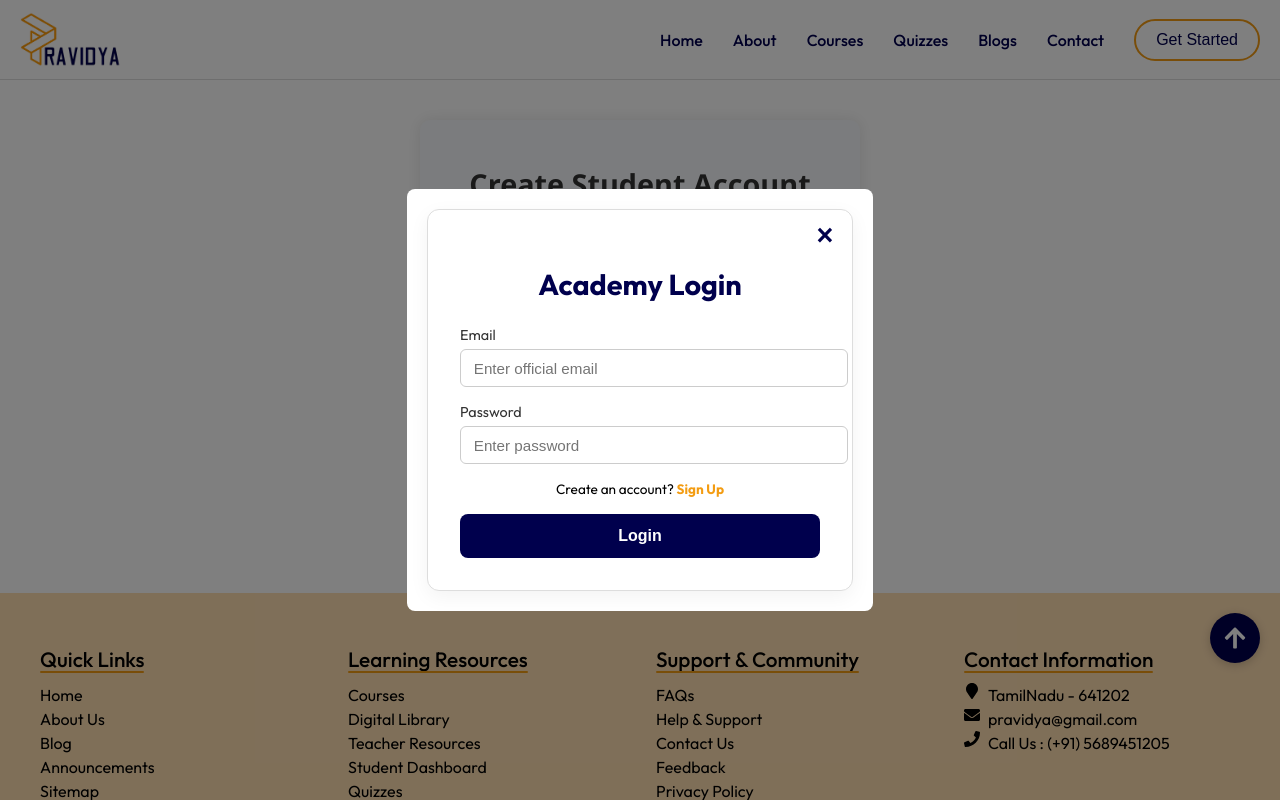
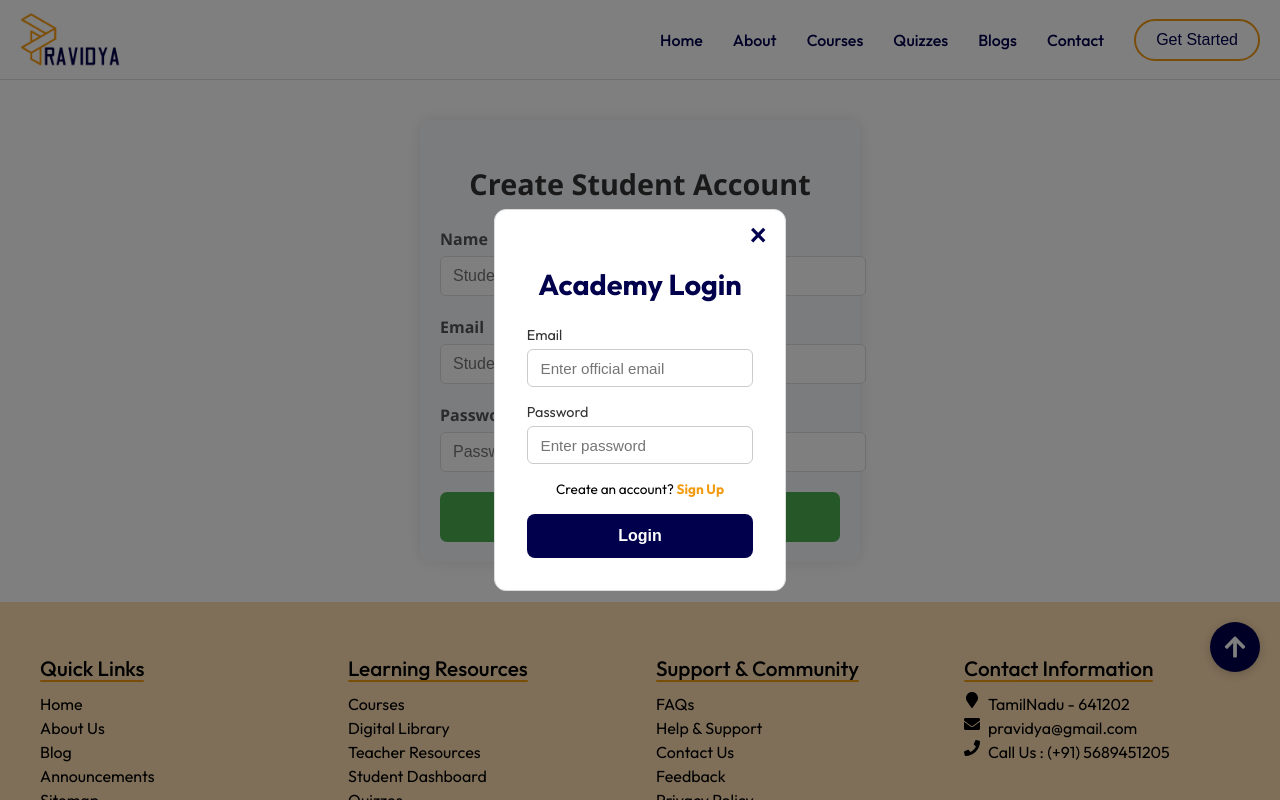
Before and after one commit to Abhishekkunwar77/Pravidya, a React (Vite) app in the folder frontend/: page /create-student-account in a window 1280 px wide. Both pictures are taken after a click on the button "Get Started". Shown: the top 800 px of the page. Built offline with nearby package versions, Linux system fonts and the light colour scheme; no server answers.

Commit message:
updated form

```diff
--- a/frontend/src/Components/CollegeAuthForm.jsx
+++ b/frontend/src/Components/CollegeAuthForm.jsx
@@ -11,7 +11,7 @@ const CollegeAuthForm = ({ onClose }) => {
   const [loading, setLoading] = useState(false);
   const navigate = useNavigate();
 
-const BASE_URL = import.meta.env.VITE_API_BASE_URL || 'http://localhost:5000';
+  const BASE_URL = import.meta.env.VITE_API_BASE_URL || 'http://localhost:5000';
 
   const handleSubmit = async (e) => {
     e.preventDefault();
@@ -49,7 +49,6 @@ const BASE_URL = import.meta.env.VITE_API_BASE_URL || 'http://localhost:5000';
         onClose();
 
         if (state === 'login') {
-          // Redirect to student account creation page after login
           navigate('/teacher-dashboard');
         }
       } else {
@@ -66,17 +65,17 @@ const BASE_URL = import.meta.env.VITE_API_BASE_URL || 'http://localhost:5000';
   };
 
   return (
-    <form className="college-auth-form" onSubmit={handleSubmit}>
-      <button type="button" className="close-popup" onClick={onClose}>
+    <form className="caf-college-auth-form" onSubmit={handleSubmit}>
+      <button type="button" className="caf-close-popup" onClick={onClose}>
         &times;
       </button>
 
-      <h2 className="form-title">
+      <h2 className="caf-form-title">
         {state === 'login' ? 'Academy Login' : 'Academy Sign Up'}
       </h2>
 
       {state === 'register' && (
-        <div className="form-group">
+        <div className="caf-form-group">
           <label>Name</label>
           <input
             type="text"
@@ -89,7 +88,7 @@ const BASE_URL = import.meta.env.VITE_API_BASE_URL || 'http://localhost:5000';
         </div>
       )}
 
-      <div className="form-group">
+      <div className="caf-form-group">
         <label>Email</label>
         <input
           type="email"
@@ -101,7 +100,7 @@ const BASE_URL = import.meta.env.VITE_API_BASE_URL || 'http://localhost:5000';
         />
       </div>
 
-      <div className="form-group">
+      <div className="caf-form-group">
         <label>Password</label>
         <input
           type="password"
@@ -113,7 +112,7 @@ const BASE_URL = import.meta.env.VITE_API_BASE_URL || 'http://localhost:5000';
         />
       </div>
 
-      <p className="toggle-text">
+      <p className="caf-toggle-text">
         {state === 'register' ? (
           <>
             Already have an account?{' '}
@@ -129,7 +128,7 @@ const BASE_URL = import.meta.env.VITE_API_BASE_URL || 'http://localhost:5000';
         )}
       </p>
 
-      <button type="submit" className="submit-btn" disabled={loading}>
+      <button type="submit" className="caf-submit-btn" disabled={loading}>
         {loading
           ? state === 'login'
             ? 'Logging in...'
--- a/frontend/src/Components/Navbar.jsx
+++ b/frontend/src/Components/Navbar.jsx
@@ -95,7 +95,7 @@ const Navbar = () => {
         </div>
 
         <button
-          className={`menu-toggle ${open ? 'open' : ''}`}
+          className={`navbar-menu-toggle ${open ? 'open' : ''}`}
           onClick={() => setOpen(!open)}
           aria-label="Menu"
           aria-expanded={open}
@@ -107,9 +107,9 @@ const Navbar = () => {
       </div>
 
       {authPopup && (
-        <div className="auth-popup-overlay" onClick={() => setAuthPopup(false)}>
+        <div className="navbar-auth-popup-overlay" onClick={() => setAuthPopup(false)}>
           <div
-            className="auth-popup-content"
+            className="navbar-auth-popup-content"
             onClick={(e) => e.stopPropagation()}
           >
             <CollegeAuthForm onClose={() => setAuthPopup(false)} />
--- a/frontend/src/Styles/CollegeAuthForm.css
+++ b/frontend/src/Styles/CollegeAuthForm.css
@@ -1,42 +1,54 @@
-.college-auth-wrapper {
+/* Wrapper for the overlay */
+.caf-college-auth-wrapper {
+  position: fixed;
+  top: 0;
+  left: 0;
+  width: 100%;
+  height: 100%;
+  background-color: rgba(0, 0, 0, 0.5); /* semi-transparent overlay */
   display: flex;
   justify-content: center;
   align-items: center;
-  padding: 4rem 2rem;
-  min-height: 80vh;
-  font-family: Arial, sans-serif;
+  padding: 1rem; /* small padding for mobile so it doesn't touch edges */
+  z-index: 1000;
+  overflow-y: auto; /* scroll if content is taller than viewport */
+  font-family: Outfit;
 }
 
-.college-auth-form {
-  width: 360px;
+/* Form container */
+.caf-college-auth-form {
+  width: 100%;
+  max-width: 400px; /* responsive max width */
   padding: 2rem;
   border: 1px solid #ddd;
   border-radius: 12px;
   background-color: #fff;
-  box-shadow: 0 6px 20px rgba(0, 0, 0, 0.05);
-  position: relative; /* Important for the close button */
+  position: relative; /* for close button */
+  box-sizing: border-box;
 }
 
-.form-title {
+/* Form title */
+.caf-form-title {
   text-align: center;
   font-size: 1.8rem;
   color: #00004d;
   margin-bottom: 1.5rem;
 }
 
-.form-group {
+/* Input groups */
+.caf-form-group {
   margin-bottom: 1rem;
 }
 
-.form-group label {
+.caf-form-group label {
   display: block;
   font-size: 0.9rem;
   color: #333;
   margin-bottom: 0.3rem;
 }
 
-.form-group input {
-  width: 100%;
+.caf-form-group input {
+  width: auto;
   padding: 0.6rem 0.8rem;
   border: 1px solid #ccc;
   border-radius: 6px;
@@ -44,27 +56,29 @@
   font-size: 0.95rem;
 }
 
-.form-group input:focus {
+.caf-form-group input:focus {
   border-color: #f39c12;
 }
 
-.toggle-text {
+/* Toggle text */
+.caf-toggle-text {
   font-size: 0.85rem;
   text-align: center;
   margin-bottom: 1rem;
 }
 
-.toggle-text span {
+.caf-toggle-text span {
   color: #f39c12;
   cursor: pointer;
   font-weight: bold;
 }
 
-.submit-btn {
+/* Submit button */
+.caf-submit-btn {
   width: 100%;
   padding: 0.8rem;
   background-color: #00004d;
-  color:white;
+  color: white;
   border: none;
   border-radius: 8px;
   font-weight: bold;
@@ -73,29 +87,13 @@
   transition: all 0.3s ease;
 }
 
-.submit-btn:hover {
+.caf-submit-btn:hover {
   background-color: #f39c12;
   transform: scale(1.01);
 }
 
-/* Overlay */
-.auth-popup-overlay {
-  position: fixed;
-  top: 0;
-  left: 0;
-  width: 100%;
-  height: 100%;
-  background-color: rgba(0,0,0,0.5);
-  display: flex;
-  justify-content: center;
-  align-items: center;
-  z-index: 1000;
-}
-
-
-
-/* Close Button */
-.close-popup {
+/* Close button */
+.caf-close-popup {
   position: absolute;
   top: 0.5rem;
   right: 0.8rem;
@@ -109,6 +107,23 @@
   transition: color 0.3s ease;
 }
 
-.close-popup:hover {
+.caf-close-popup:hover {
   color: #f39c12;
 }
+
+/* Responsive adjustments */
+@media (max-width: 480px) {
+  .caf-college-auth-form {
+    padding: 1.5rem;
+    border-radius: 10px;
+  }
+
+  .caf-form-title {
+    font-size: 1.5rem;
+  }
+
+  .caf-submit-btn {
+    font-size: 0.95rem;
+    padding: 0.7rem;
+  }
+}
--- a/frontend/src/Styles/Navbar.css
+++ b/frontend/src/Styles/Navbar.css
@@ -62,7 +62,7 @@
 }
 
 /* Mobile Menu Button */
-.menu-toggle {
+.navbar-menu-toggle {
   display: none;
   flex-direction: column;
   justify-content: space-between;
@@ -75,7 +75,7 @@
   z-index: 1001;
 }
 
-.menu-toggle span {
+.navbar-menu-toggle span {
   height: 3px;
   width: 100%;
   background-color: #00004d;
@@ -154,7 +154,7 @@
     font-size: 16px;
   }
 
-  .menu-toggle {
+  .navbar-menu-toggle {
     display: flex;
   }
 }
@@ -165,16 +165,16 @@
   }
 
   .navbar-container {
-    padding: 8px 10px;
+    padding: 20px 10px;
   }
 
   .navbar-logo img {
-    height: 40px;
+    height: 50px;
   }
 }
 
 /* Popup Overlay Styles */
-.auth-popup-overlay {
+.navbar-auth-popup-overlay {
   position: fixed;
   top: 0;
   left: 0;
@@ -187,14 +187,14 @@
   z-index: 2000;
 }
 
-.auth-popup-content {
-  background: white;
+.navbar-auth-popup-content {
   border-radius: 8px;
   padding: 20px;
   max-width: 90%;
   max-height: 90vh;
   overflow-y: auto;
   position: relative;
+  z-index: 2001; /* <-- ADD THIS */
 }
 
 /* Prevent body scroll when menu or popup is open */
```
